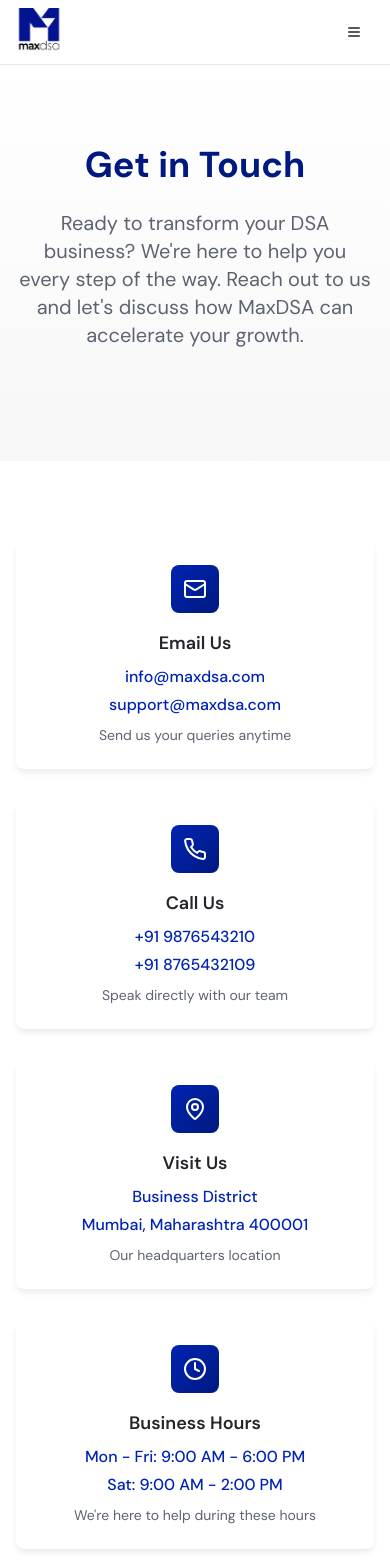
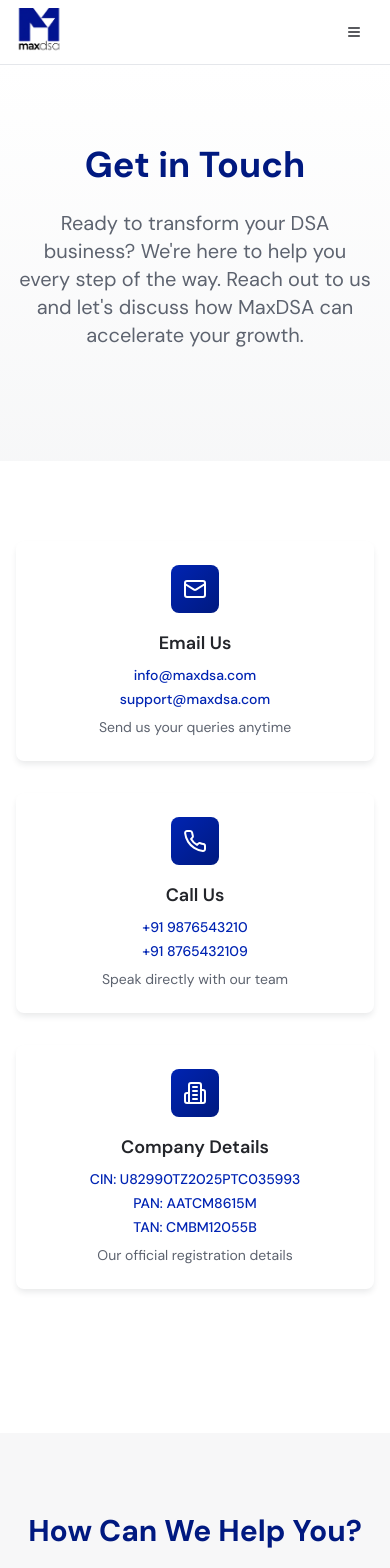
Before and after one commit to Ideaye/maxdsa-fintech-partner, a React (Vite) app: page /contact in a window 390 px wide. Shown: the top 1568 px of the page. Built offline with nearby package versions, Linux system fonts and the light colour scheme; the HTML template or start-up script is replaced by a standard one.

Commit message:
Update contact section

```diff
--- a/src/pages/Contact.tsx
+++ b/src/pages/Contact.tsx
@@ -1,7 +1,8 @@
 import Header from "@/components/shared/Header";
 import Footer from "@/components/shared/Footer";
 import { Button } from "@/components/ui/button";
-import { Mail, Phone, MapPin, Clock, MessageSquare, Users } from "lucide-react";
+import { Select, SelectContent, SelectItem, SelectTrigger, SelectValue } from "@/components/ui/select";
+import { Mail, Phone, MapPin, MessageSquare, Users, Building2 } from "lucide-react";
 
 const Contact = () => {
   const contactInfo = [
@@ -18,16 +19,21 @@ const Contact = () => {
       description: "Speak directly with our team"
     },
     {
-      icon: MapPin,
-      title: "Visit Us",
-      details: ["Business District", "Mumbai, Maharashtra 400001"],
-      description: "Our headquarters location"
+      icon: Building2,
+      title: "Company Details",
+      details: ["CIN: U82990TZ2025PTC035993", "PAN: AATCM8615M", "TAN: CMBM12055B"],
+      description: "Our official registration details"
+    }
+  ];
+
+  const officeAddresses = [
+    {
+      name: "Coimbatore Office",
+      address: "Old No 607, New Number 254, Dr RadhaKrishnan Road, Tata Bad, Coimbatore 641012"
     },
     {
-      icon: Clock,
-      title: "Business Hours",
-      details: ["Mon - Fri: 9:00 AM - 6:00 PM", "Sat: 9:00 AM - 2:00 PM"],
-      description: "We're here to help during these hours"
+      name: "UAE Office",
+      address: "License no 41620, BLV -1F-SF15420, Ajman Boulevard- A- Building, Ajman Free Zone, UAE"
     }
   ];
 
@@ -72,7 +78,7 @@ const Contact = () => {
       {/* Contact Information */}
       <section className="py-20">
         <div className="mx-auto max-w-7xl px-4 sm:px-6 lg:px-8">
-          <div className="grid grid-cols-1 md:grid-cols-2 lg:grid-cols-4 gap-8 mb-16">
+          <div className="grid grid-cols-1 md:grid-cols-3 gap-8 mb-16">
             {contactInfo.map((info, index) => (
               <div key={index} className="card-elegant bg-card rounded-lg p-6 text-center hover-lift">
                 <div className="w-12 h-12 gradient-primary rounded-lg flex items-center justify-center mx-auto mb-4">
@@ -81,7 +87,7 @@ const Contact = () => {
                 <h3 className="text-lg font-semibold text-card-foreground mb-2">{info.title}</h3>
                 <div className="space-y-1 mb-2">
                   {info.details.map((detail, idx) => (
-                    <p key={idx} className="text-primary font-medium">{detail}</p>
+                    <p key={idx} className="text-primary font-medium text-sm">{detail}</p>
                   ))}
                 </div>
                 <p className="text-sm text-muted-foreground">{info.description}</p>
@@ -226,31 +232,35 @@ const Contact = () => {
         </div>
       </section>
 
-      {/* Map Section */}
+      {/* Office Locations Section */}
       <section className="py-20 bg-secondary">
         <div className="mx-auto max-w-7xl px-4 sm:px-6 lg:px-8">
           <div className="text-center mb-12">
             <h2 className="text-3xl font-bold text-primary-dark mb-4">
-              Visit Our Office
+              Visit Our Offices
             </h2>
             <p className="text-muted-foreground max-w-2xl mx-auto">
-              Located in the heart of Mumbai's business district, our office is easily accessible
-              and we welcome you to visit us for in-person consultations.
+              We have multiple offices to serve you better. Visit our head office or select from our branch locations.
             </p>
           </div>
 
+          <div className="grid grid-cols-1 lg:grid-cols-2 gap-8">
+            {/* Head Office */}
             <div className="card-elegant bg-card rounded-2xl p-8">
-            <div className="grid grid-cols-1 lg:grid-cols-2 gap-8 items-center">
-              <div>
-                <h3 className="text-2xl font-bold text-card-foreground mb-6">
-                  MaxDSA Business Services Pvt. Ltd.
+              <div className="mb-6">
+                <h3 className="text-2xl font-bold text-card-foreground mb-2">
+                  Head Office
                 </h3>
+                <p className="text-sm text-primary font-medium">MaxDSA Business Services Pvt. Ltd.</p>
+              </div>
+
               <div className="space-y-4">
                 <div className="flex items-start">
                   <MapPin className="h-5 w-5 text-primary mr-3 mt-1" />
                   <div>
-                      <p className="font-medium text-card-foreground">Business District</p>
-                      <p className="text-muted-foreground">Mumbai, Maharashtra 400001</p>
+                    <p className="font-medium text-card-foreground">1st floor, Urban Vault</p>
+                    <p className="text-muted-foreground">19, 18th Cross Rd, Sector 6</p>
+                    <p className="text-muted-foreground">HSR Layout, Bengaluru, Karnataka 560102</p>
                   </div>
                 </div>
                 <div className="flex items-center">
@@ -261,18 +271,48 @@ const Contact = () => {
                   <Mail className="h-5 w-5 text-primary mr-3" />
                   <p className="text-card-foreground">info@maxdsa.com</p>
                 </div>
-                  <div className="flex items-start">
-                    <Clock className="h-5 w-5 text-primary mr-3 mt-1" />
-                    <div>
-                      <p className="text-card-foreground font-medium">Business Hours</p>
-                      <p className="text-muted-foreground">Monday - Friday: 9:00 AM - 6:00 PM</p>
-                      <p className="text-muted-foreground">Saturday: 9:00 AM - 2:00 PM</p>
               </div>
             </div>
+
+            {/* Branch Offices */}
+            <div className="card-elegant bg-card rounded-2xl p-8">
+              <div className="mb-6">
+                <h3 className="text-2xl font-bold text-card-foreground mb-2">
+                  Branch Offices
+                </h3>
+                <p className="text-sm text-muted-foreground">Select a branch to view details</p>
               </div>
+
+              <div className="space-y-4">
+                <div>
+                  <label className="block text-sm font-medium text-card-foreground mb-2">
+                    Select Branch Office
+                  </label>
+                  <Select>
+                    <SelectTrigger className="w-full">
+                      <SelectValue placeholder="Choose an office location" />
+                    </SelectTrigger>
+                    <SelectContent>
+                      {officeAddresses.map((office, index) => (
+                        <SelectItem key={index} value={office.name.toLowerCase().replace(' ', '-')}>
+                          {office.name}
+                        </SelectItem>
+                      ))}
+                    </SelectContent>
+                  </Select>
                 </div>
-              <div className="h-64 bg-gray-200 rounded-lg flex items-center justify-center">
-                <p className="text-muted-foreground">Interactive Map Coming Soon</p>
+
+                <div className="mt-6 p-4 bg-secondary rounded-lg">
+                  <p className="text-sm text-muted-foreground text-center">
+                    Select a branch office above to view the complete address and contact details.
+                  </p>
+                </div>
+
+                {/* Office details will be shown based on selection */}
+                <div className="space-y-2 text-sm text-muted-foreground">
+                  <p><strong>Coimbatore:</strong> Old No 607, New Number 254, Dr RadhaKrishnan Road, Tata Bad, Coimbatore 641012</p>
+                  <p><strong>UAE:</strong> License no 41620, BLV -1F-SF15420, Ajman Boulevard- A- Building, Ajman Free Zone, UAE</p>
+                </div>
               </div>
             </div>
           </div>
```
Lines whose indentation alone changed are shown as unchanged.
